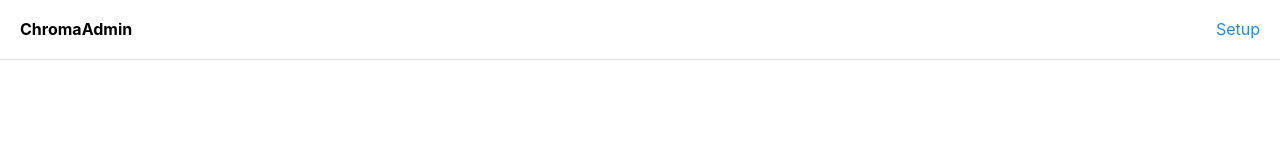
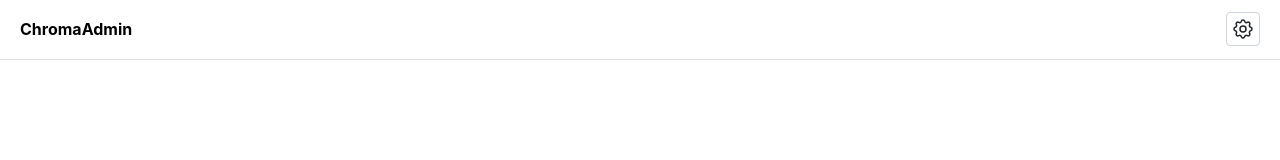
Before and after one commit to flanker/chromadb-admin, a Next.js app: page /collections/1 in a window 1280 px wide. Shown: the top 160 px of the page. Built offline with nearby package versions, Linux system fonts and the light colour scheme.

Commit message:
A little bit of styling.

```diff
--- a/src/app/collections/[name]/layout.tsx
+++ b/src/app/collections/[name]/layout.tsx
@@ -2,7 +2,8 @@
 
 import { useRouter } from 'next/navigation'
 import Link from 'next/link'
-import { AppShell, AppShellMain, AppShellHeader, Group, Select, Anchor, Text } from '@mantine/core'
+import { IconSettings } from '@tabler/icons-react'
+import { AppShell, AppShellMain, AppShellHeader, Group, Select, Anchor, Text, ActionIcon } from '@mantine/core'
 
 import { useGetCollections, useGetConfig } from '@/lib/client/query'
 
@@ -39,8 +40,10 @@ export default function Layout({ children, params }: { children: ReactNode; para
             <Text size="sm" c="dimmed">
               {config?.connectionString}
             </Text>
-            <Anchor component={Link} href="/setup">
-              Setup
+            <Anchor component={Link} href="/setup" title={'Setup'}>
+              <ActionIcon variant="default" aria-label="Settings" size={'lg'}>
+                <IconSettings stroke={1.5} />
+              </ActionIcon>
             </Anchor>
           </Group>
         </Group>
--- a/src/components/RecordPanel/RecordTable/index.tsx
+++ b/src/components/RecordPanel/RecordTable/index.tsx
@@ -14,7 +14,6 @@ const RecordTable = ({ recordsPage }: { recordsPage: RecordsPage }) => {
       size: 'xl',
       title: `ID: ${record.id}`,
       innerProps: { record },
-      centered: true,
     })
   }
 
```
Also changed, not shown: src/app/collections/(withOutName)/layout.tsx (+6 -3 lines).
